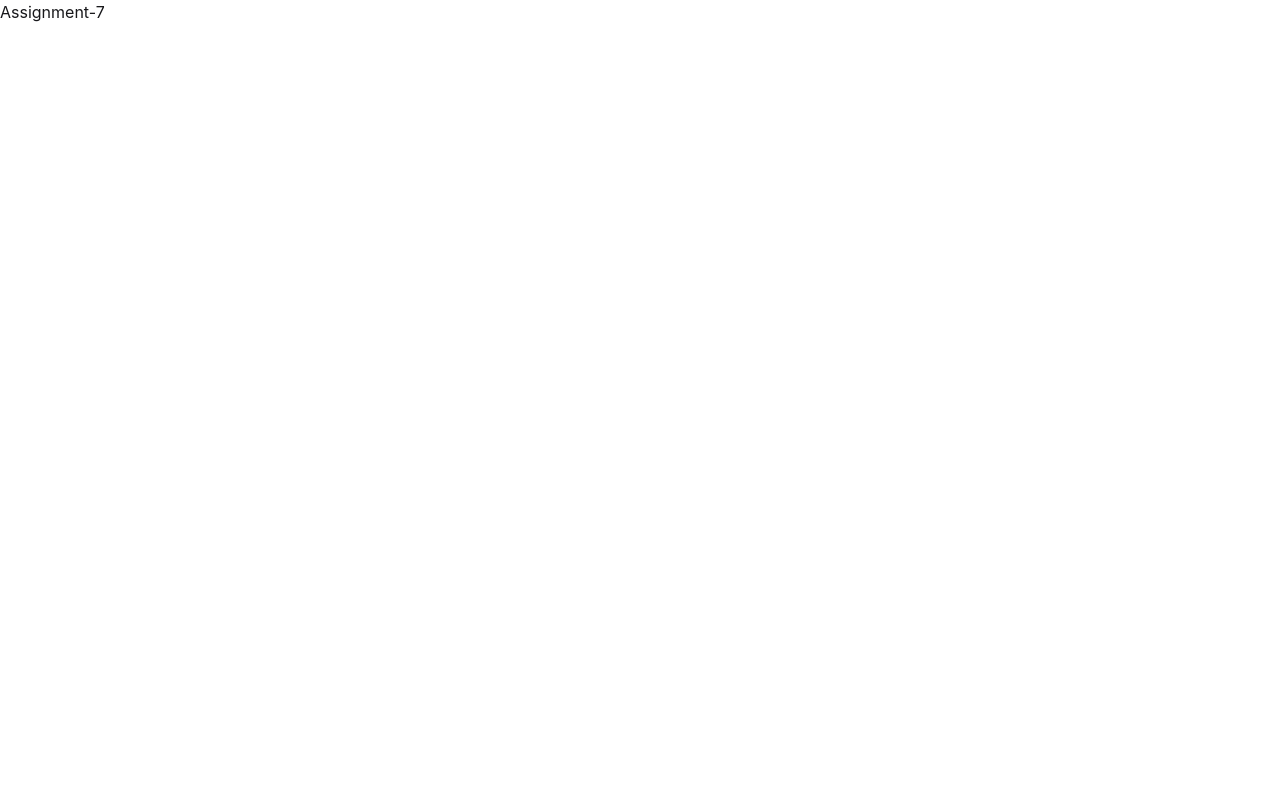
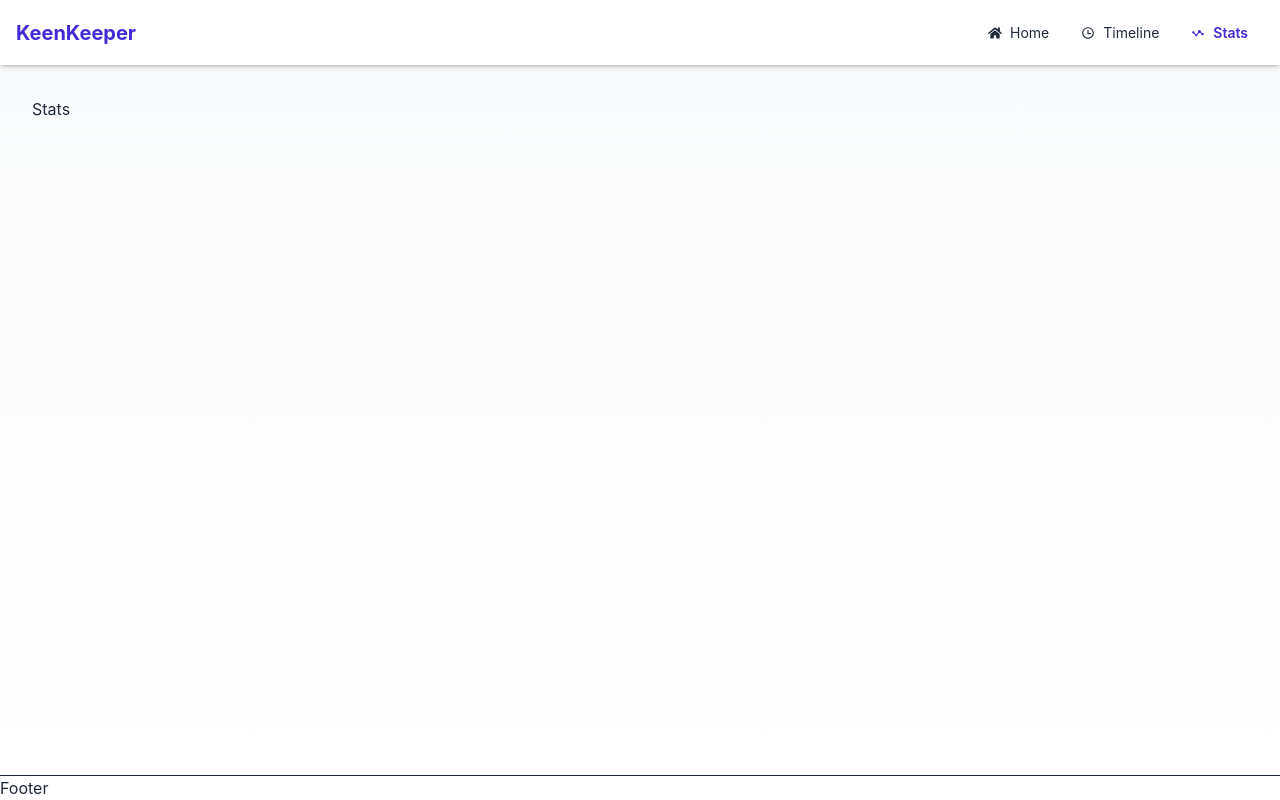
Before and after one commit to mdruhulamins786/Assignment-7-13, a React (Vite) app: page /stats in a window 1280 px wide. Built offline with nearby package versions, Linux system fonts and the light colour scheme.

Commit message:
create react router dom and added responsive navbar or navlink active

```diff
--- a/index.html
+++ b/index.html
@@ -1,5 +1,5 @@
 <!doctype html>
-<html lang="en">
+<html lang="en" data-theme="light">
   <head>
     <meta charset="UTF-8" />
     <link rel="icon" type="image/svg+xml" href="/favicon.svg" />
--- a/package.json
+++ b/package.json
@@ -13,6 +13,8 @@
     "@tailwindcss/vite": "^4.2.2",
     "react": "^19.2.4",
     "react-dom": "^19.2.4",
+    "react-icons": "^5.6.0",
+    "react-router-dom": "^7.14.0",
     "tailwindcss": "^4.2.2"
   },
   "devDependencies": {
--- a/src/App.jsx
+++ b/src/App.jsx
@@ -1,7 +1,26 @@
+import { Outlet } from "react-router-dom";
+import Navbar from "./components/Navbar";
+import Footer from "./components/Footer";
+
 const App = () => {
   return (
-    <div>
-      <h3>Assignment-7</h3>
+    <div className="min-h-screen flex flex-col bg-gradient-to-b from-gray-50 to-white text-gray-800">
+      {/* Navbar */}
+      <header className="sticky top-0 z-50 shadow-sm bg-white/80 backdrop-blur">
+        <Navbar />
+      </header>
+
+      {/* Main Content */}
+      <main className="flex-1 w-full">
+        <div className="container mx-auto px-4 sm:px-6 lg:px-8 py-6 sm:py-8">
+          <Outlet />
+        </div>
+      </main>
+
+      {/* Footer */}
+      <footer className="mt-auto border-t bg-white">
+        <Footer />
+      </footer>
     </div>
   );
 };
--- a/src/components/Navbar.jsx
+++ b/src/components/Navbar.jsx
@@ -1,7 +1,63 @@
-import React from "react";
+import { FaHome } from "react-icons/fa";
+import { NavLink } from "react-router-dom";
+import { RiTimeLine } from "react-icons/ri";
+import { BiStats } from "react-icons/bi";
 
 const Navbar = () => {
-  return <div>Navbar</div>;
+  const linkClass = ({ isActive }) =>
+    isActive
+      ? "text-primary font-semibold flex items-center gap-2"
+      : "flex items-center gap-2 hover:text-primary transition";
+
+  const menu = (
+    <>
+      <li>
+        <NavLink to="/" className={linkClass}>
+          <FaHome /> Home
+        </NavLink>
+      </li>
+
+      <li>
+        <NavLink to="/timeline" className={linkClass}>
+          <RiTimeLine /> Timeline
+        </NavLink>
+      </li>
+
+      <li>
+        <NavLink to="/stats" className={linkClass}>
+          <BiStats /> Stats
+        </NavLink>
+      </li>
+    </>
+  );
+
+  return (
+    <div className="navbar bg-base-100 shadow-md px-4">
+      {/* Left */}
+      <div className="flex-1">
+        <h3 className="text-xl font-bold text-primary">KeenKeeper</h3>
+      </div>
+
+      {/* Desktop Menu */}
+      <div className="hidden md:flex">
+        <ul className="menu menu-horizontal px-1 gap-2">{menu}</ul>
+      </div>
+
+      {/* Mobile Dropdown */}
+      <div className="dropdown dropdown-end md:hidden">
+        <label tabIndex={0} className="btn btn-ghost">
+          ☰
+        </label>
+
+        <ul
+          tabIndex={0}
+          className="menu menu-sm dropdown-content mt-3 z-[1] p-2 shadow bg-base-100 rounded-box w-52"
+        >
+          {menu}
+        </ul>
+      </div>
+    </div>
+  );
 };
 
 export default Navbar;
--- a/src/main.jsx
+++ b/src/main.jsx
@@ -3,11 +3,15 @@ import { createRoot } from "react-dom/client";
 import "./index.css";
 import App from "./App.jsx";
 import FriendContext from "./context-api/FriendContext.jsx";
+import { RouterProvider } from "react-router-dom";
+import router from "./router/route.jsx";
 
 createRoot(document.getElementById("root")).render(
   <StrictMode>
     <FriendContext>
-      <App />
+      <RouterProvider router={router}>
+        <App />
+      </RouterProvider>
     </FriendContext>
   </StrictMode>,
 );
--- a/src/pages/Stats.jsx
+++ b/src/pages/Stats.jsx
@@ -0,0 +1,9 @@
+import React from 'react'
+
+const Stats = () => {
+  return (
+    <div>Stats</div>
+  )
+}
+
+export default Stats
--- /dev/null
+++ b/src/router/route.jsx
@@ -0,0 +1,29 @@
+import { createBrowserRouter } from "react-router-dom";
+import App from "../App";
+import Home from "../pages/Home";
+import Timeline from "../pages/Timeline";
+import Stats from "../pages/Stats";
+
+const router = createBrowserRouter([
+  {
+    path: "/",
+    element: <App />,
+    children: [
+      {
+        index: true,
+
+        element: <Home />,
+      },
+      {
+        path: "/timeline",
+        element: <Timeline />,
+      },
+      {
+        path: "/stats",
+        element: <Stats />,
+      },
+    ],
+  },
+]);
+
+export default router;
```
Also changed, not shown: src/components/Footer.jsx (line endings or trailing spaces), src/pages/Timeline.jsx (line endings or trailing spaces), 1 other file (tests, documents, lock files or other folders).
